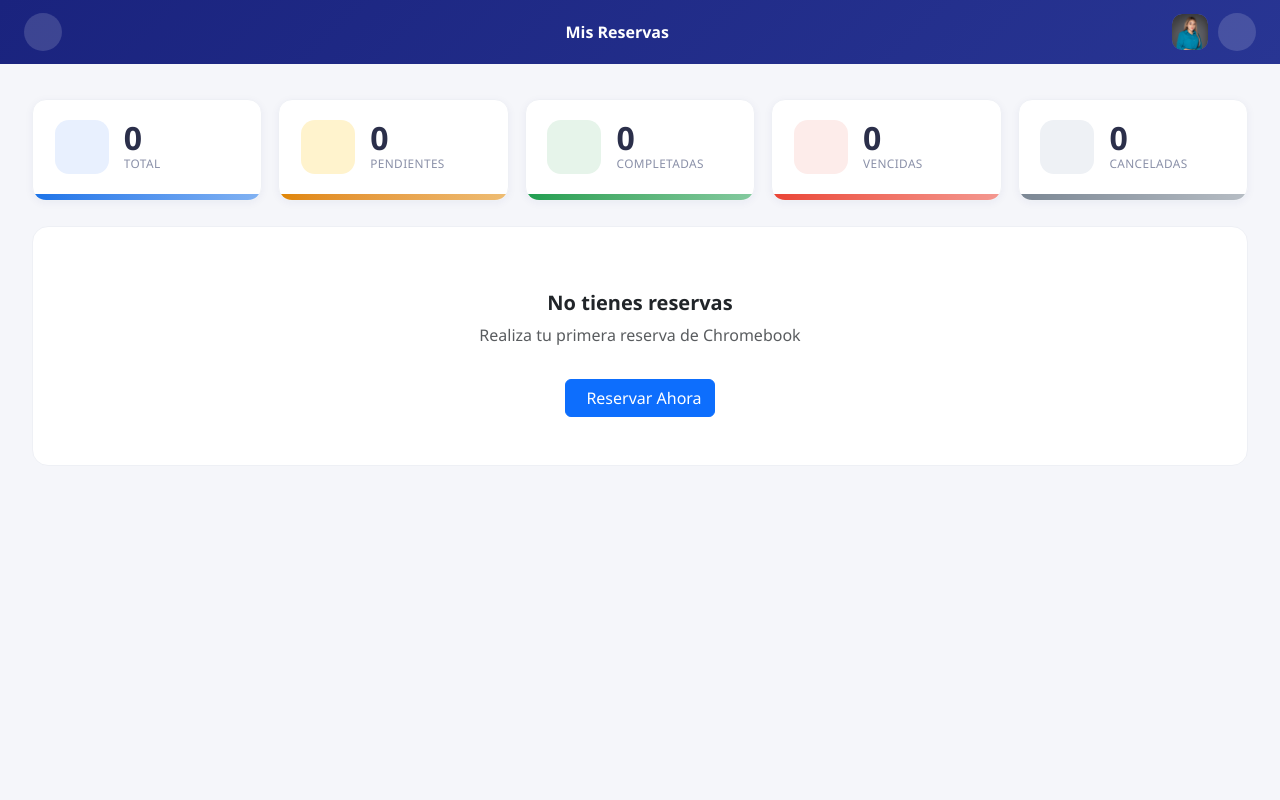
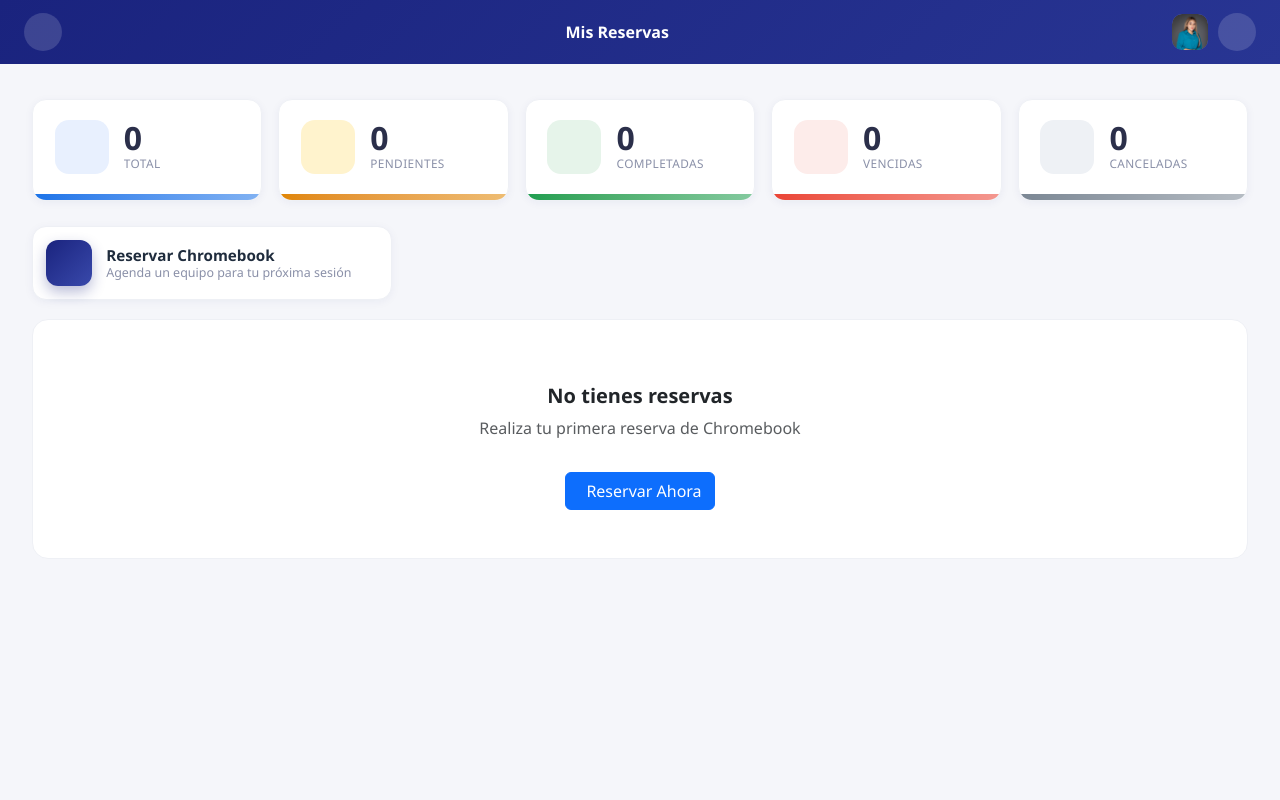
Before and after one commit to AnderProject/crai-chromebook-management, a Django app: page /estudiantes/mis_reservas/ in a window 1280 px wide. Run offline with Django 5.2, Linux system fonts and the light colour scheme; a user stored in the database is signed in; data comes from the database, SQL or seed files in the repository; some libraries are stand-ins or nearby versions.

Commit message:
feat(mis-reservas): boton 'Reservar Chromebook' a la izquierda que lleva a crear una reserva
Co-Authored-By: Claude Fable 5 <noreply@anthropic.com>

```diff
--- a/static/css/mis_reservas.css
+++ b/static/css/mis_reservas.css
@@ -270,3 +270,29 @@
 .btn-modal-si { background: #ea4335; color: #fff; }
 .btn-modal-si:hover { background: #c5221f; }
 .btn-modal-si:disabled { opacity: 0.6; cursor: default; }
+
+/* ============================================================
+   Botón "Reservar Chromebook" (acción a la izquierda)
+   ============================================================ */
+.reservas-topbar { margin-bottom: 1.2rem; }
+.btn-nueva-reserva {
+    display: inline-flex; align-items: center; gap: 0.9rem; text-decoration: none;
+    background: #fff; border: 1px solid #eef0f5; border-radius: 14px;
+    padding: 0.8rem 1.2rem 0.8rem 0.8rem;
+    box-shadow: 0 2px 10px rgba(26,35,126,0.05);
+    transition: transform 0.22s cubic-bezier(0.4,0,0.2,1), box-shadow 0.22s ease, border-color 0.22s ease;
+}
+.btn-nueva-reserva:hover { transform: translateY(-3px); box-shadow: 0 12px 24px rgba(26,35,126,0.14); border-color: #d8def0; }
+.bnr-ico {
+    width: 46px; height: 46px; border-radius: 12px; flex-shrink: 0;
+    background: linear-gradient(135deg, #1a237e, #3949ab); color: #fff;
+    display: flex; align-items: center; justify-content: center; font-size: 1.3rem;
+    box-shadow: 0 6px 14px rgba(26,35,126,0.3); transition: transform 0.3s ease;
+}
+.btn-nueva-reserva:hover .bnr-ico { transform: scale(1.08) rotate(-6deg); }
+.bnr-txt { display: flex; flex-direction: column; line-height: 1.25; }
+.bnr-txt strong { font-size: 0.95rem; color: #1f2c3d; }
+.bnr-txt small { font-size: 0.78rem; color: #8a90a8; }
+.bnr-flecha { color: #c0c6d8; font-size: 1.1rem; margin-left: 0.4rem; transition: transform 0.22s ease, color 0.22s ease; }
+.btn-nueva-reserva:hover .bnr-flecha { color: #1a237e; transform: translateX(3px); }
+@media (max-width: 480px) { .btn-nueva-reserva { width: 100%; } }
--- a/templates/estudiantes/mis_reservas.html
+++ b/templates/estudiantes/mis_reservas.html
@@ -66,6 +66,17 @@
                 </div>
                 <div class="stat-barra"></div>
             </div>
+        </div>
+
+        <div class="reservas-topbar">
+            <a href="{% url 'estudiantes:reservar' %}" class="btn-nueva-reserva">
+                <span class="bnr-ico"><i class="bi bi-plus-lg"></i></span>
+                <span class="bnr-txt">
+                    <strong>Reservar Chromebook</strong>
+                    <small>Agenda un equipo para tu próxima sesión</small>
+                </span>
+                <i class="bi bi-chevron-right bnr-flecha"></i>
+            </a>
         </div>
 
         {% if reservas %}
```
